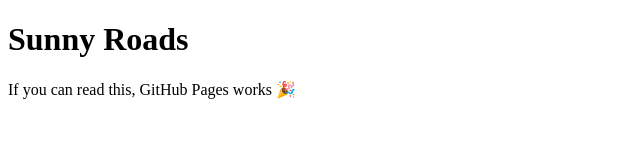
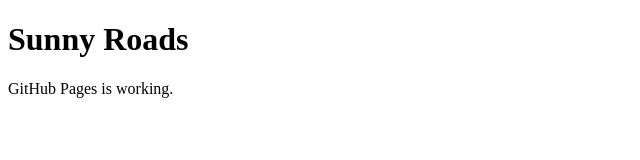
Before and after one commit to junoagattis-sys/sunnyroads.github.io, a plain HTML site: page Index.html in a window 1280 px wide. Shown: the whole page, without its empty margins (0-640 px from the left). Drawn offline with Linux system fonts and the light colour scheme.

Commit message:
Update content in Index.html for GitHub Pages

```diff
--- a/Index.html
+++ b/Index.html
@@ -1,15 +1,11 @@
-
 <!DOCTYPE html>
 <html lang="en">
 <head>
   <meta charset="UTF-8">
   <title>Sunny Roads</title>
-  <link rel="stylesheet" href="style.css">
 </head>
 <body>
-
   <h1>Sunny Roads</h1>
-  <p>If you can read this, GitHub Pages works 🎉</p>
-
+  <p>GitHub Pages is working.</p>
 </body>
 </html>
```
